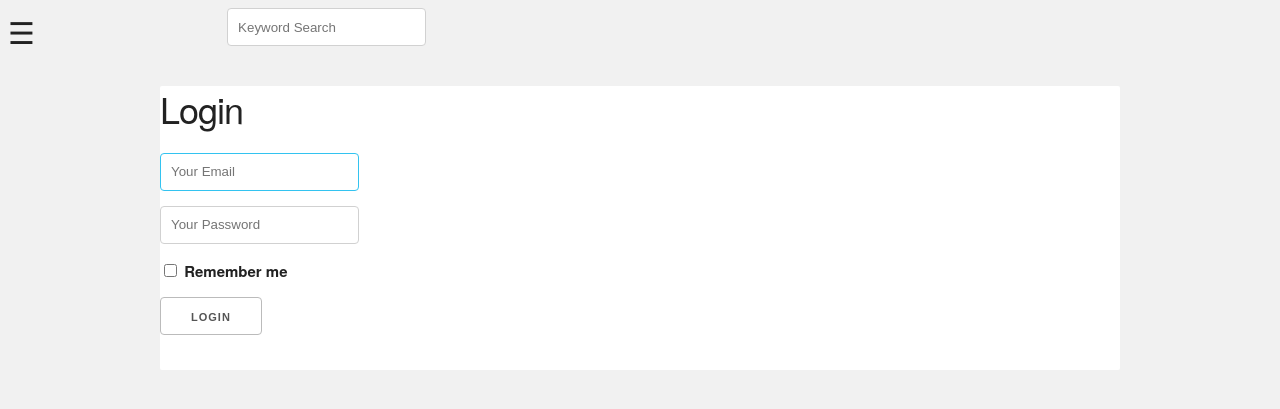
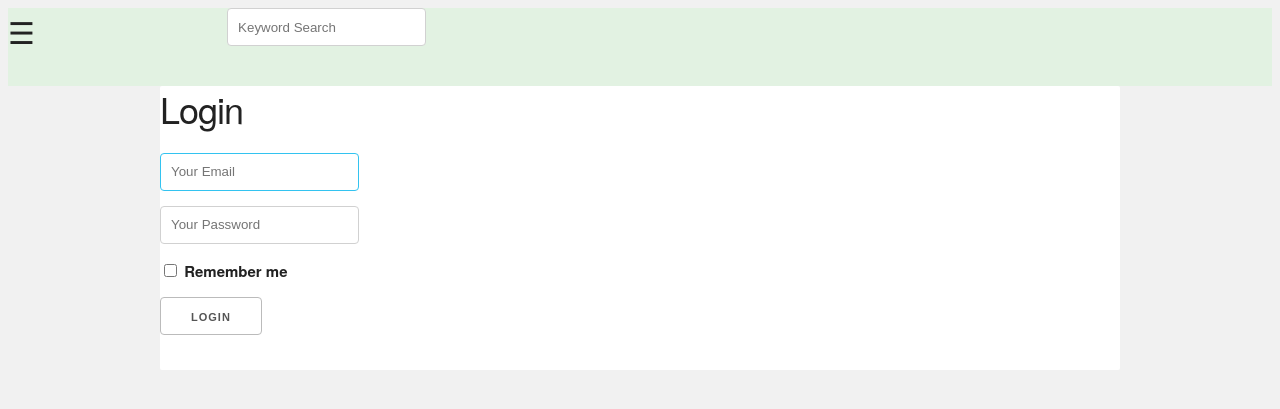
Before and after one commit to Kongpob-R/public_library_stand_server, a Flask app: page /login in a window 1280 px wide. Shown: the top 409 px of the page. Run offline with Flask 2, Linux system fonts and the light colour scheme.

```diff
--- a/project/static/style.css
+++ b/project/static/style.css
@@ -1,5 +1,9 @@
 body {
     background-color: #f1f1f1;
+}
+
+.navbar-menu {
+    background-color: #1f11;
 }
 
 .sidenav {
@@ -56,6 +60,7 @@ form input {
 .container {
     background-color: #FFFFFF;
     border-radius: 2px;
+    padding: 10px;
 }
 
 .container img {
--- a/project/templates/base.html
+++ b/project/templates/base.html
@@ -7,12 +7,12 @@
     <meta name="viewport" content="width=device-width, initial-scale=1">
     <title>E-book Reeader Content</title>
     <!-- <link href="{{ url_for('static', filename='fontawesomefree/css/all.min.css') }}" rel="stylesheet" type="text/css"> -->
-
     <link rel="stylesheet" href="{{ url_for('static', filename='style.css') }}" />
     <link rel="stylesheet" href="https://cdnjs.cloudflare.com/ajax/libs/skeleton/2.0.4/skeleton.css" />
 </head>
 
 <body>
+    <div class="navbar-menu">
         <div class="row">
             <div class="two columns">
                 <div id="mySidenav" class="sidenav">
@@ -25,6 +25,9 @@
                     <a href="#">Services</a>
                     <a href="#">Clients</a>
                     <a href="#">Contact</a>
+                    <div class="categorydropdown">
+                        Category
+                    </div>
                 </div>
                 <span style="font-size:30px;cursor:pointer" onclick="openNav()">&#9776;</span>
             </div>
@@ -32,6 +35,7 @@
                 <form action="">
                     <input class="searchfield" type="text" placeholder="Keyword Search" id="searchfield">
                 </form>
+            </div>
         </div>
     </div>
     <script>
@@ -49,6 +53,7 @@
             {% endblock %}
         </div>
     </div>
+
 </body>
 
 </html>
```
Lines whose indentation alone changed are shown as unchanged.
